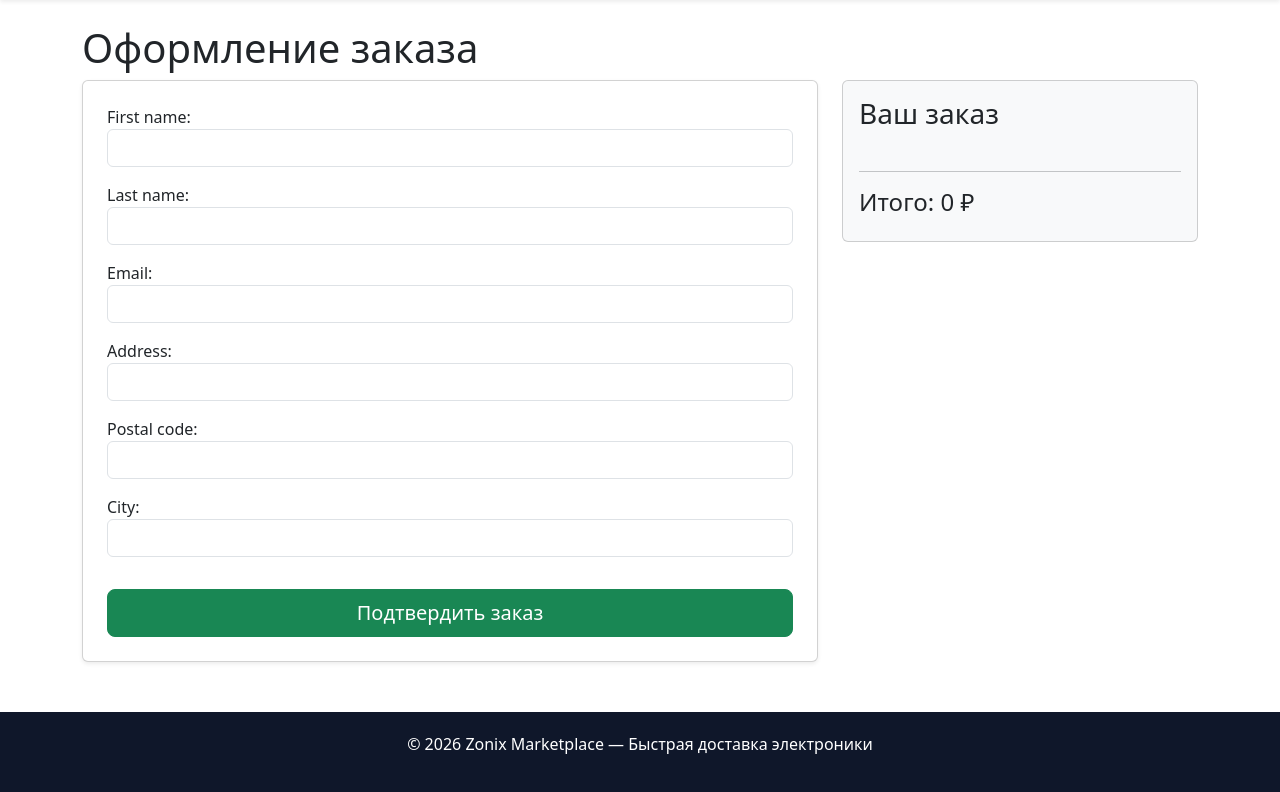
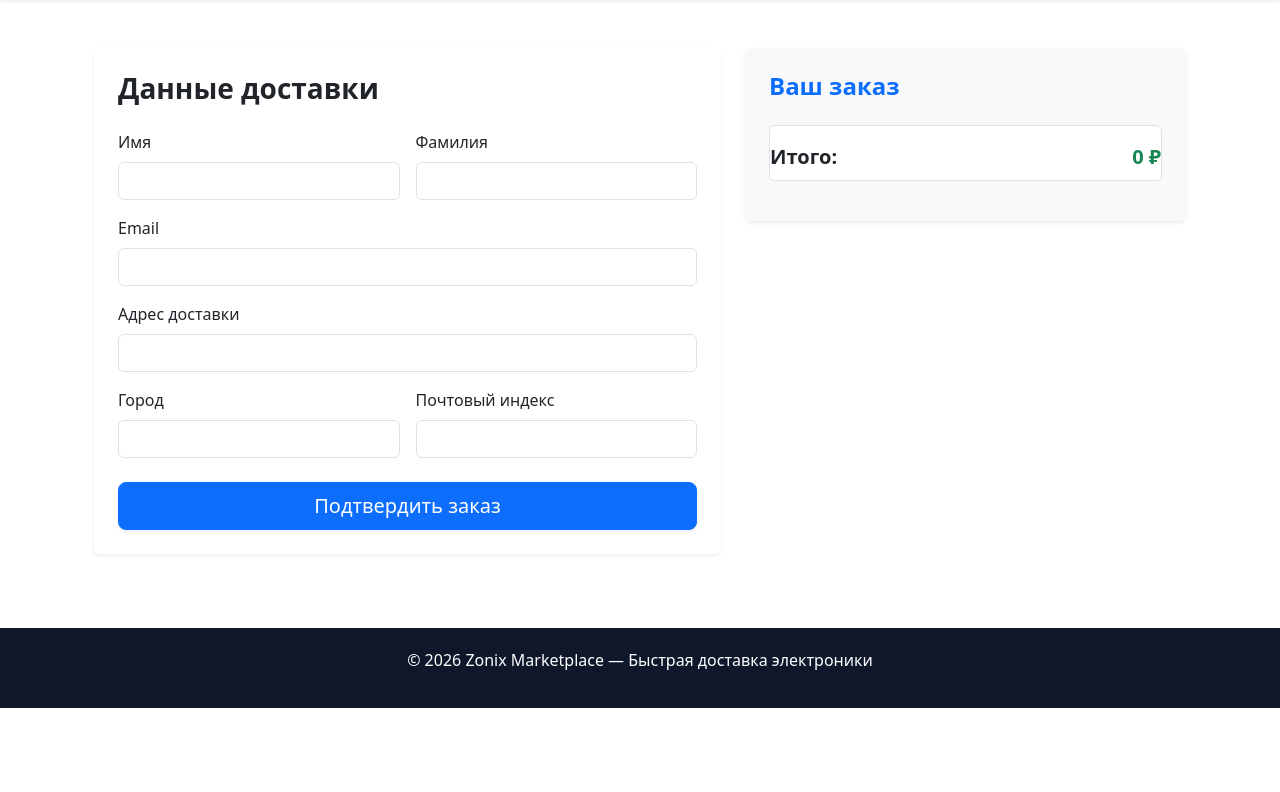
Before and after one commit to Montana-gg/zonix_marketplace, a Django app: page /orders/create/ in a window 1280 px wide. Shown: the part 74-866 px from the top of the page. After the commit the page ends 782 px from the top, so only its background shows below. Run offline with Django 5.2, Linux system fonts and the light colour scheme.

Commit message:
Feature: fully implemented order creation and linked it with cart. Rebranding complete.

```diff
--- a/cart/templates/cart/detail.html
+++ b/cart/templates/cart/detail.html
@@ -58,7 +58,7 @@
         <h3>Итого: <span class="text-success">{{ cart.get_total_price }} ₽</span></h3>
         <hr>
         <a href="{% url 'shop:product_list' %}" class="btn btn-secondary me-2">Продолжить покупки</a>
-        <a href="{% url 'orders:order_create' %}" class="btn btn-success btn-lg">Оформить заказ</a>
+        <a href="{% url 'orders:order_create' %}" class="btn btn-warning btn-lg w-100 fw-bold shadow-sm py-3 text-white">Оформить заказ</a>
       </div>
     {% else %}
       <div class="text-center">
--- a/orders/templates/orders/order/create.html
+++ b/orders/templates/orders/order/create.html
@@ -1,28 +1,77 @@
 {% extends "base.html" %}
 
-{% block title %}Оформление заказа{% endblock %}
+{% block title %}Оформление заказа | Zonix{% endblock %}
 
 {% block content %}
-    <h1>Оформление заказа</h1>
+<div class="container my-5">
     <div class="row">
-        <div class="col-md-8">
-            <form method="post" class="card p-4 shadow-sm">
-                {% csrf_token %}
-                {{ form.as_p }}
-                <button type="submit" class="btn btn-success btn-lg mt-3">Подтвердить заказ</button>
-            </form>
+        <div class="col-md-7 mb-4">
+            <div class="card shadow-sm border-0 p-4">
+                <h3 class="mb-4 fw-bold">Данные доставки</h3>
+                <form method="post" class="needs-validation">
+                    {% csrf_token %}
+                    <div class="row g-3">
+                        <div class="col-sm-6">
+                            <label class="form-label">Имя</label>
+                            {{ form.first_name }}
+                        </div>
+                        <div class="col-sm-6">
+                            <label class="form-label">Фамилия</label>
+                            {{ form.last_name }}
+                        </div>
+                        <div class="col-12">
+                            <label class="form-label">Email</label>
+                            {{ form.email }}
+                        </div>
+                        <div class="col-12">
+                            <label class="form-label">Адрес доставки</label>
+                            {{ form.address }}
+                        </div>
+                        <div class="col-sm-6">
+                            <label class="form-label">Город</label>
+                            {{ form.city }}
+                        </div>
+                        <div class="col-sm-6">
+                            <label class="form-label">Почтовый индекс</label>
+                            {{ form.postal_code }}
+                        </div>
+                    </div>
+                    <button class="w-100 btn btn-primary btn-lg mt-4 shadow-sm" type="submit">
+                        Подтвердить заказ
+                    </button>
+                </form>
+            </div>
         </div>
-        <div class="col-md-4">
-            <div class="card p-3 bg-light">
-                <h3>Ваш заказ</h3>
-                <ul class="list-unstyled">
+
+        <div class="col-md-5">
+            <div class="card shadow-sm border-0 p-4 bg-light">
+                <h4 class="d-flex justify-content-between align-items-center mb-3">
+                    <span class="text-primary fw-bold">Ваш заказ</span>
+                </h4>
+                <ul class="list-group mb-3 border-0">
                     {% for item in cart %}
-                        <li>{{ item.quantity }}x {{ item.product.name }} — <span>{{ item.total_price }} ₽</span></li>
+                        <li class="list-group-item d-flex justify-content-between lh-sm bg-transparent border-0 px-0">
+                            <div>
+                                <h6 class="my-0 fw-bold">{{ item.product.name }}</h6>
+                                <small class="text-muted">Кол-во: {{ item.quantity }} шт.</small>
+                            </div>
+                            <span class="text-muted">{{ item.total_price }} ₽</span>
+                        </li>
                     {% endfor %}
+                    <li class="list-group-item d-flex justify-content-between border-top px-0 pt-3 mt-2">
+                        <span class="fw-bold fs-5">Итого:</span>
+                        <strong class="fs-5 text-success">{{ cart.get_total_price }} ₽</strong>
+                    </li>
                 </ul>
-                <hr>
-                <p class="h4">Итого: {{ cart.get_total_price }} ₽</p>
             </div>
         </div>
     </div>
+</div>
+
+<script>
+    // Быстро добавим стили Bootstrap к полям формы Django
+    document.querySelectorAll('input').forEach(input => {
+        if(input.type !== 'hidden') input.classList.add('form-control');
+    });
+</script>
 {% endblock %}
--- a/orders/views.py
+++ b/orders/views.py
@@ -1,4 +1,4 @@
-from django.shortcuts import render
+from django.shortcuts import render, redirect
 from .models import OrderItem
 from .forms import OrderCreateForm
 from cart.cart import Cart
```
Also changed, not shown: orders/admin.py (+8 -5 lines), orders/templates/orders/order/created.html (+14 -6 lines).
